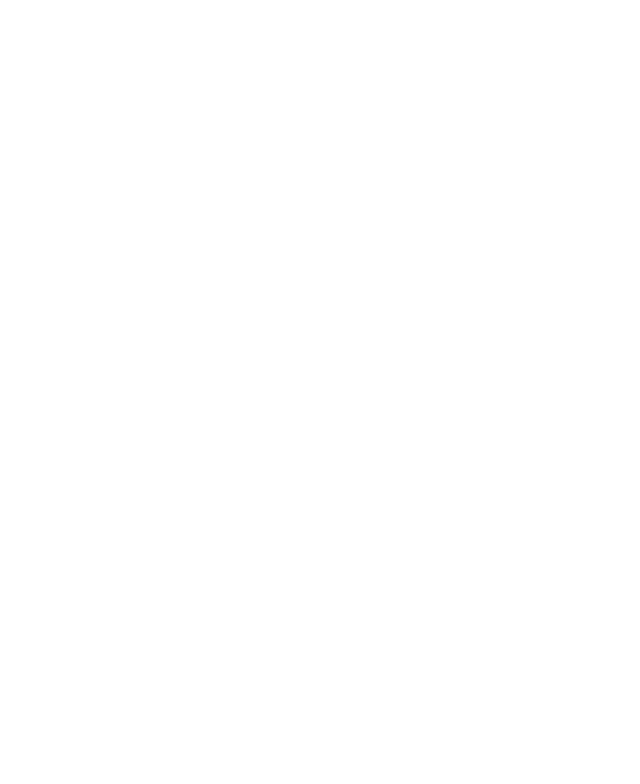
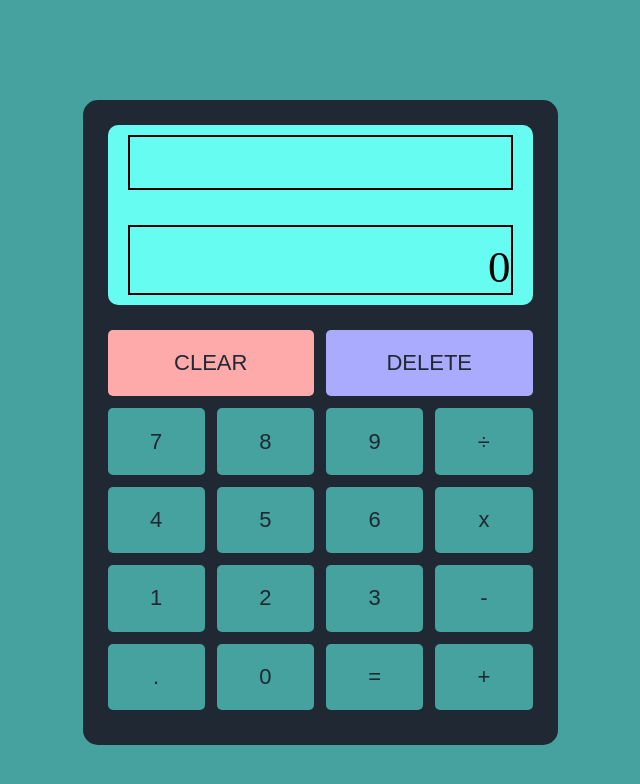
Before and after one commit to PetarR21/odin-calculator, a plain HTML site: page index.html in a window 1280 px wide. Shown: the whole page, without its empty margins (320-960 px from the left). Drawn offline with Linux system fonts and the light colour scheme.

Commit message:
petre petre

```diff
--- a/index.html
+++ b/index.html
@@ -1,13 +1,45 @@
 <!DOCTYPE html>
 <html lang="en">
+
 <head>
     <meta charset="UTF-8">
     <meta http-equiv="X-UA-Compatible" content="IE=edge">
     <meta name="viewport" content="width=device-width, initial-scale=1.0">
     <title>Calculator</title>
     <script src="main.js" defer></script>
+    <link rel="stylesheet" href="style.css">
 </head>
+
 <body>
+    <div class="container">
+        <div id="calculator">
+            <div id="screen">
+                <div id="screen-top" class="screen"><span id="top-text"></span></div>
+                <div id="screen-bottom" class="screen"><span id="bottom-text">0</span></div>
+            </div>
+            <div id="keys" class="grid">
+                <button id = "btn-clear" class="btn btn">CLEAR</button>
+                <button id = "btn-delete" class="btn">DELETE</button>
+                <button id = "btn-7" class="btn btn-num">7</button>
+                <button id = "btn-8" class="btn btn-num">8</button>
+                <button id = "btn-9" class="btn btn-num">9</button>
+                <button id = "btn-divide" class="btn btn-op">÷</button>
+                <button id = "btn-4" class="btn btn-num">4</button>
+                <button id = "btn-5" class="btn btn-num">5</button>
+                <button id = "btn-6" class="btn btn-num">6</button>
+                <button id = "btn-multiply" class="btn btn-op">x</button>
+                <button id = "btn-1" class="btn btn-num">1</button>
+                <button id = "btn-2" class="btn btn-num">2</button>
+                <button id = "btn-3" class="btn btn-num">3</button>
+                <button id = "btn-sub" class="btn btn-op">-</button>
+                <button id = "btn-dot" class="btn">.</button>
+                <button id = "btn-0" class="btn btn-num">0</button>
+                <button id = "btn-equal" class="btn">=</button>
+                <button id = "btn-plus" class="btn btn-op">+</button>
+            </div>
+        </div>
+    </div>
 
 </body>
+
 </html>
--- a/main.js
+++ b/main.js
@@ -1,3 +1,12 @@
+const numberButtons = document.querySelectorAll('.btn-num');
+const operateButtons = document.querySelectorAll('.btn-op');
+const topScreen = document.querySelector('#top-text');
+const bottomScreen = document.querySelector('#bottom-text');
+
+let currentValue = 0;
+let oldValue = 0;
+
+
 function add(a, b) {
     return a + b;
 }
@@ -26,3 +35,31 @@ function operate(operator, a, b) {
             return divide(a, b);
     }
 }
+
+function enterValue(e) {
+
+    if (bottomScreen.textContent.length === 16) {
+        return;
+    }
+
+    oldValue = currentValue;
+    currentValue = Number(e.target.textContent);
+    if (oldValue === 0) {
+        bottomScreen.textContent = currentValue;
+    } else {
+        bottomScreen.textContent += e.target.textContent;
+    }
+
+}
+
+function callOperation(e) {
+
+}
+
+numberButtons.forEach(button => {
+    button.addEventListener('click', enterValue);
+});
+
+operateButtons.forEach(button => {
+    button.addEventListener('click',callOperation);
+});
--- a/style.css
+++ b/style.css
@@ -0,0 +1,121 @@
+:root {
+    --primary: wheat;
+    --secondary: #1F2833;
+    --light-blue: #66FCF1;
+    --dark-blue: #45A29E;
+}
+
+* {
+    margin: 0;
+    padding: 0;
+    box-sizing: border-box;
+}
+
+.container {
+    margin: 0 auto;
+    padding: 0 20px;
+    max-width: 1100px;
+}
+
+body {
+    background-color: var(--dark-blue);
+}
+
+#calculator {
+    background-color: var(--secondary);
+    height: 645px;
+    width: 475px;
+    margin: 100px auto;
+    display: flex;
+    padding: 25px;
+    flex-direction: column;
+    border-radius: 15px;
+}
+
+#screen {
+    width: 100%;
+    background-color: var(--light-blue);
+    height: 180px;
+    border-radius: 10px;
+    padding: 10px 20px;
+    display: flex;
+    flex-direction: column;
+    justify-content: space-between;
+}
+
+#screen-top {
+    border: 2px solid black;
+    height: 55px;
+    text-align: end;
+    text-justify: end;
+}
+
+#screen-bottom {
+    border: 2px solid black;
+    height: 70px;
+    text-align: end;
+}
+
+.screen {
+    display: flex;
+    justify-content: flex-end;
+    align-items: flex-end;
+}
+
+#bottom-text {
+    font-size: 45px;
+}
+
+#top-text {
+    font-size: 30px;
+}
+
+#keys {
+    height: 380px;
+    margin-top: 25px;
+}
+
+.btn {
+    padding: 20px;
+    width: 100%;
+    height: 100%;
+    text-align: center;
+    font-size: 22px;
+    background-color: var(--dark-blue);
+    color: var(--secondary);
+    font-weight: 500;
+    border: none;
+    border-radius: 5px;
+}
+
+.btn:hover {
+    background-color: var(--light-blue);
+}
+
+.grid {
+    display: grid;
+    grid-template-columns: repeat(4, 1fr);
+    gap: 12px;
+}
+
+#btn-clear {
+    background-color: #FFAAAA;
+    grid-column: 1/3;
+    width: 100%;
+}
+
+#btn-clear:hover {
+    background-color: lightcoral;
+}
+
+#btn-delete {
+    grid-column: 3/5;
+    width: 100%;
+    background-color: #AAAAFF;
+}
+
+#btn-delete:hover {
+    grid-column: 3/5;
+    width: 100%;
+    background-color: violet;
+}
```
